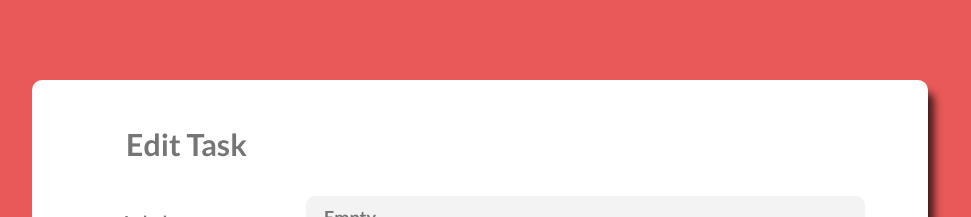
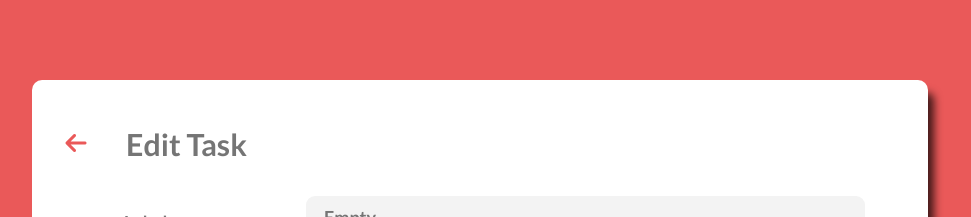
Before and after one commit to luis-unlam/Trabajo-React-GM2-, a React (Create React App) app: page /EditPage in a window 1280 px wide. Shown: the top 217 px of the page, without its empty margins (160-1131 px from the left). Built offline with nearby package versions, Linux system fonts and the light colour scheme.

Commit message:
feat: add back button to edit page

```diff
--- a/src/components/EditPage/EditContent.jsx
+++ b/src/components/EditPage/EditContent.jsx
@@ -4,6 +4,11 @@ import { NavLink } from 'react-router-dom'
 export function EditContent() {
   return (
     <div className="taskContent">
+      <NavLink to="/" className="navButton">
+        <button type="button" className="backButton">
+          <i className="fa-solid fa-arrow-left fa-2xl" />
+        </button>
+      </NavLink>
       <form className="formTaskContent">
         <input placeholder="Edit Task" className="inputTitle" />
         <div className="label">
```
